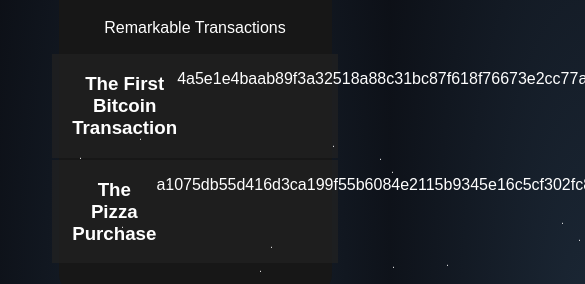
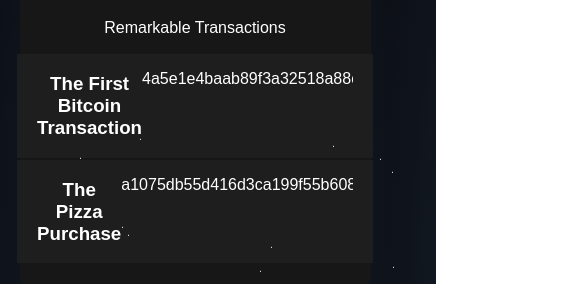
Before and after one commit to tusharpasricha/Bitcoin-Explorer, a React (Create React App) app in the folder frontend/: page / in a window 390 px wide. Shown: the part 356-640 px from the top of the page, 585 px wide, since content can reach past the window. Built offline with nearby package versions, Linux system fonts and the light colour scheme; no server answers; a web font is replaced by a local one.

Commit message:
responsive

```diff
--- a/frontend/src/components/recentblocks.css
+++ b/frontend/src/components/recentblocks.css
@@ -7,7 +7,6 @@
     border-radius: 20px;
     padding-bottom: 20px;
     font-family: 'Pathway Extreme', sans-serif;
-
 
 }
 .head{
@@ -65,6 +64,9 @@
     padding-right: 20px;
     cursor: pointer;
 }
+.eachtxs p{
+  overflow: hidden;
+}
 .eachtxs:hover{
     background-color: #254366
 
@@ -121,6 +123,20 @@
     justify-content: center;
     flex-direction: column;
     align-items: center;
+  }
+  /* --------------------------------responsive */
+  @media (max-width : 800px){
+    .block{
+      background-color: #474bff;
+      font-size: 10px;
+
+    }
+    .Main{
+      width: 90%;
+    }
+    .remarkabletxs{
+      width: 90%;
+    }
   }
 
 
```
Also changed, not shown: frontend/src/App.css.
